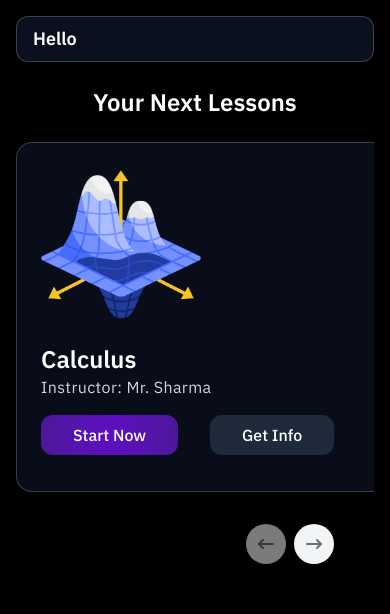
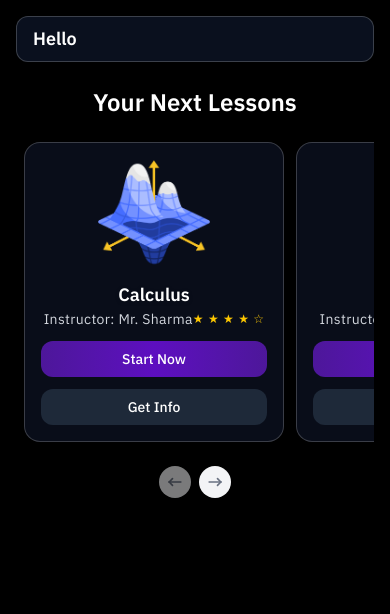
Before and after one commit to komal-kumawat/MESHSPIRE, a React (Vite) app in the folder frontend/: page /dashboard in a window 390 px wide. Shown: the top 614 px of the page. Built offline with nearby package versions, Linux system fonts and the light colour scheme; no server answers; sample sign-in values are in the browser's storage; some icons are missing.

Commit message:
responsive auth

```diff
--- a/frontend/src/Components/ui/Card-Coursel.tsx
+++ b/frontend/src/Components/ui/Card-Coursel.tsx
@@ -81,12 +81,13 @@ export const Carousel = ({ items, initialScroll = 0 }: CarouselProps) => {
       value={{ onCardClose: handleCardClose, currentIndex }}
     >
       <div className="relative w-full">
+        {/* Carousel Container */}
         <div
-          className="flex w-full overflow-x-scroll scroll-smooth no-scrollbar mb-8"
+          className="flex w-full overflow-x-auto scroll-smooth no-scrollbar mb-6 sm:mb-8 px-2 sm:px-0"
           ref={carouselRef}
           onScroll={checkScrollability}
         >
-          <div className="flex flex-row justify-start gap-4 max-w-7xl">
+          <div className="flex flex-row justify-start gap-3 sm:gap-4 max-w-7xl">
             {items.map((item, index) => (
               <motion.div
                 initial={{ opacity: 0, y: 20 }}
@@ -100,7 +101,7 @@ export const Carousel = ({ items, initialScroll = 0 }: CarouselProps) => {
                   },
                 }}
                 key={"card" + index}
-                className="rounded-xl"
+                className="rounded-xl flex-shrink-0"
               >
                 {item}
               </motion.div>
@@ -108,20 +109,21 @@ export const Carousel = ({ items, initialScroll = 0 }: CarouselProps) => {
           </div>
         </div>
 
-        <div className="mr-10 flex justify-end gap-2">
+        {/* Navigation Arrows */}
+        <div className="flex justify-center sm:justify-end gap-2 mr-0 sm:mr-10">
           <button
-            className="flex h-10 w-10 items-center justify-center rounded-full bg-gray-100 disabled:opacity-50"
+            className="flex h-8 w-8 sm:h-10 sm:w-10 items-center justify-center rounded-full bg-gray-100 disabled:opacity-50"
             onClick={scrollLeft}
             disabled={!canScrollLeft}
           >
-            <IconArrowNarrowLeft className="h-6 w-6 text-gray-500" />
+            <IconArrowNarrowLeft className="h-5 w-5 sm:h-6 sm:w-6 text-gray-500" />
           </button>
           <button
-            className="flex h-10 w-10 items-center justify-center rounded-full bg-gray-100 disabled:opacity-50"
+            className="flex h-8 w-8 sm:h-10 sm:w-10 items-center justify-center rounded-full bg-gray-100 disabled:opacity-50"
             onClick={scrollRight}
             disabled={!canScrollRight}
           >
-            <IconArrowNarrowRight className="h-6 w-6 text-gray-500" />
+            <IconArrowNarrowRight className="h-5 w-5 sm:h-6 sm:w-6 text-gray-500" />
           </button>
         </div>
       </div>
@@ -151,7 +153,8 @@ export const Card = ({
     window.addEventListener("keydown", onKeyDown);
     return () => window.removeEventListener("keydown", onKeyDown);
   }, [open]);
-  //@ts-ignore
+
+  // @ts-ignore
   useOutsideClick(containerRef, () => handleClose());
 
   const handleOpen = () => setOpen(true);
@@ -175,7 +178,7 @@ export const Card = ({
     const halfStar = rating % 1 >= 0.5;
     const emptyStars = 5 - fullStars - (halfStar ? 1 : 0);
     return (
-      <div className="flex items-center space-x-1">
+      <div className="flex items-center space-x-1 text-xs sm:text-sm">
         {Array(fullStars)
           .fill(0)
           .map((_, i) => (
@@ -197,9 +200,10 @@ export const Card = ({
 
   return (
     <>
+      {/* Expanded Modal */}
       <AnimatePresence>
         {open && (
-          <div className="fixed inset-0 z-50 h-screen overflow-auto flex items-center justify-center px-4">
+          <div className="fixed inset-0 z-50 h-screen overflow-auto flex items-center justify-center px-3 sm:px-4">
             <motion.div
               initial={{ opacity: 0 }}
               animate={{ opacity: 1 }}
@@ -211,32 +215,34 @@ export const Card = ({
               initial={{ scale: 0.95, opacity: 0 }}
               animate={{ scale: 1, opacity: 1 }}
               exit={{ scale: 0.95, opacity: 0 }}
-              className="relative z-[60] w-full max-w-3xl rounded-2xl
+              className="relative z-[60] w-full max-w-sm sm:max-w-2xl md:max-w-3xl rounded-2xl
                 backdrop-blur-lg bg-slate-900/60 border border-white/20
-                shadow-2xl p-8 text-white"
+                shadow-2xl p-5 sm:p-8 text-white"
             >
               <button
-                className="absolute top-4 right-4 flex h-8 w-8 items-center justify-center rounded-full bg-gray-900 text-white"
+                className="absolute top-3 right-3 sm:top-4 sm:right-4 flex h-7 w-7 sm:h-8 sm:w-8 items-center justify-center rounded-full bg-gray-900 text-white"
                 onClick={handleClose}
               >
-                <IconX className="h-5 w-5" />
+                <IconX className="h-4 w-4 sm:h-5 sm:w-5" />
               </button>
 
-              <div className="flex flex-col items-start space-y-4">
-                <motion.p className="text-sm font-medium text-gray-300">
+              <div className="flex flex-col items-start space-y-3 sm:space-y-4">
+                <motion.p className="text-xs sm:text-sm font-medium text-gray-300 flex items-center gap-2">
                   {card.category} {renderStars(card.rating)}
                 </motion.p>
-                <motion.p className="text-3xl md:text-4xl font-semibold text-white">
+                <motion.p className="text-2xl sm:text-3xl md:text-4xl font-semibold text-white">
                   {card.title}
                 </motion.p>
 
-                <div className="text-gray-200">{card.content}</div>
+                <div className="text-gray-200 text-sm sm:text-base">
+                  {card.content}
+                </div>
 
                 <button
                   onClick={handleNavigate}
-                  className="px-8 py-2 font-medium text-white rounded-2xl
+                  className="px-6 sm:px-8 py-2 sm:py-2.5 font-medium text-white rounded-2xl
                     bg-gradient-to-r from-violet-900 via-violet-800 to-violet-900
-                    hover:bg-violet-900 transition-all duration-300"
+                    hover:bg-violet-900 transition-all duration-300 text-sm sm:text-base"
                 >
                   Join
                 </button>
@@ -246,13 +252,14 @@ export const Card = ({
         )}
       </AnimatePresence>
 
+      {/* Card Preview */}
       <motion.div
         onClick={handleOpen}
-        className="relative flex flex-col w-[480px] h-[350px] p-6 rounded-2xl
+        className="relative flex flex-col w-[260px] sm:w-[380px] md:w-[480px] h-[300px] sm:h-[330px] md:h-[350px] p-4 sm:p-6 rounded-2xl
           backdrop-blur-lg bg-slate-900/60 border border-white/20 shadow-lg hover:shadow-xl
-          transition-all duration-300 ease-in-out cursor-pointer"
+          transition-all duration-300 ease-in-out cursor-pointer flex-shrink-0"
       >
-        <div className="w-40 h-40 rounded-2xl overflow-hidden mb-4">
+        <div className="w-28 sm:w-32 md:w-40 h-28 sm:h-32 md:h-40 rounded-2xl overflow-hidden mb-3 sm:mb-4 mx-auto sm:mx-0">
           <img
             src={card.src}
             alt={card.title}
@@ -260,30 +267,29 @@ export const Card = ({
           />
         </div>
 
-        <div className="flex flex-col">
-          <p className="text-2xl font-semibold text-white drop-shadow-sm">
+        <div className="flex flex-col text-center sm:text-left">
+          <p className="text-lg sm:text-xl md:text-2xl font-semibold text-white drop-shadow-sm">
             {card.title}
           </p>
-          <div className="flex justify-between items-center text-m text-gray-300 tracking-wide">
+          <div className="flex justify-center sm:justify-between items-center text-sm sm:text-base text-gray-300 tracking-wide">
             <span>{card.category}</span>
             {renderStars(card.rating)}
           </div>
         </div>
 
-        <div className="mt-4">
+        <div className="mt-3 sm:mt-4 flex flex-col sm:flex-row justify-center sm:justify-start gap-3 sm:gap-4">
           <button
             onClick={handleNavigate}
-            className="px-8 py-2 mr-8 font-medium text-white rounded-xl
+            className="px-6 sm:px-8 py-2 font-medium text-white rounded-xl
               bg-gradient-to-r from-violet-900 via-violet-800 to-violet-900
-              hover:bg-violet-700 transition-all duration-300 cursor-pointer"
+              hover:bg-violet-700 transition-all duration-300 text-sm sm:text-base"
           >
             Start Now
           </button>
           <button
             onClick={handleOpen}
-            className="px-8 py-2 font-medium text-white rounded-xl
-              bg-gray-800
-              hover:bg-gray-900 transition-all duration-300 cursor-pointer"
+            className="px-6 sm:px-8 py-2 font-medium text-white rounded-xl
+              bg-gray-800 hover:bg-gray-900 transition-all duration-300 text-sm sm:text-base"
           >
             Get Info
           </button>
```
